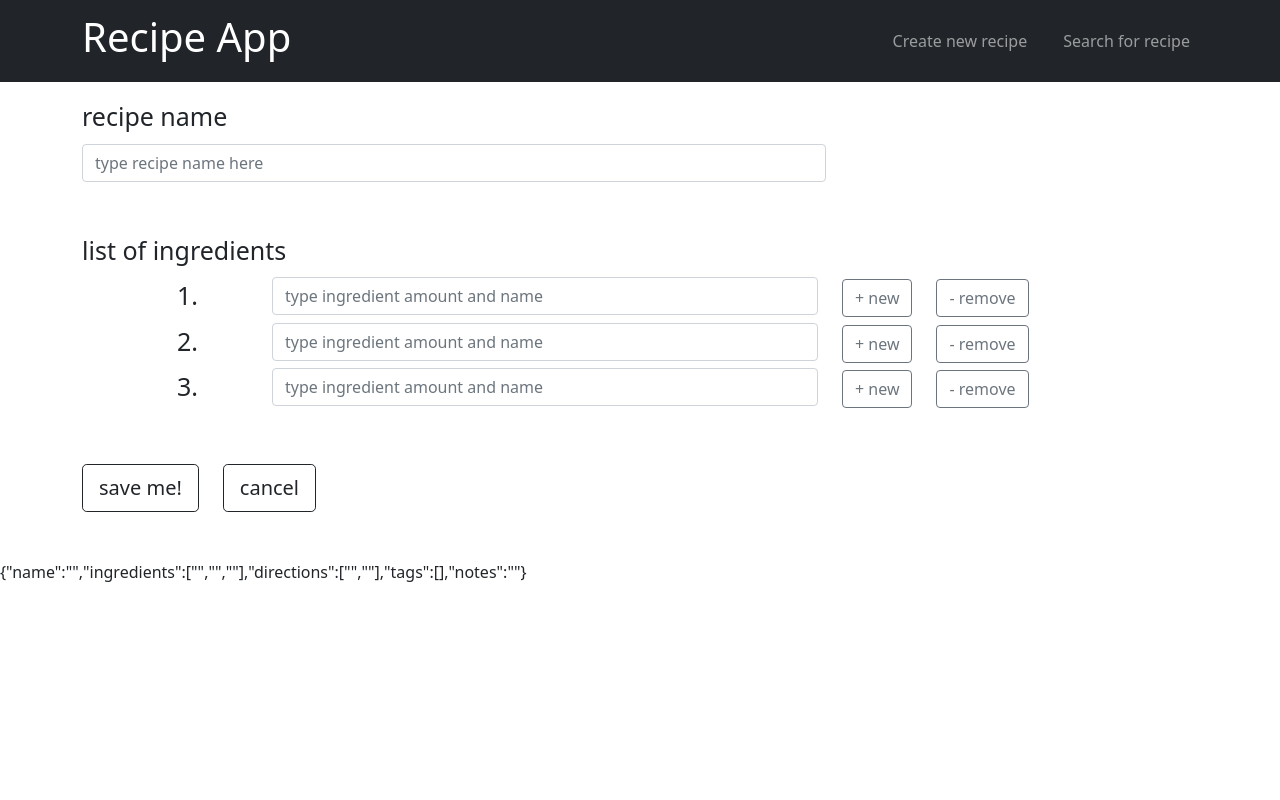
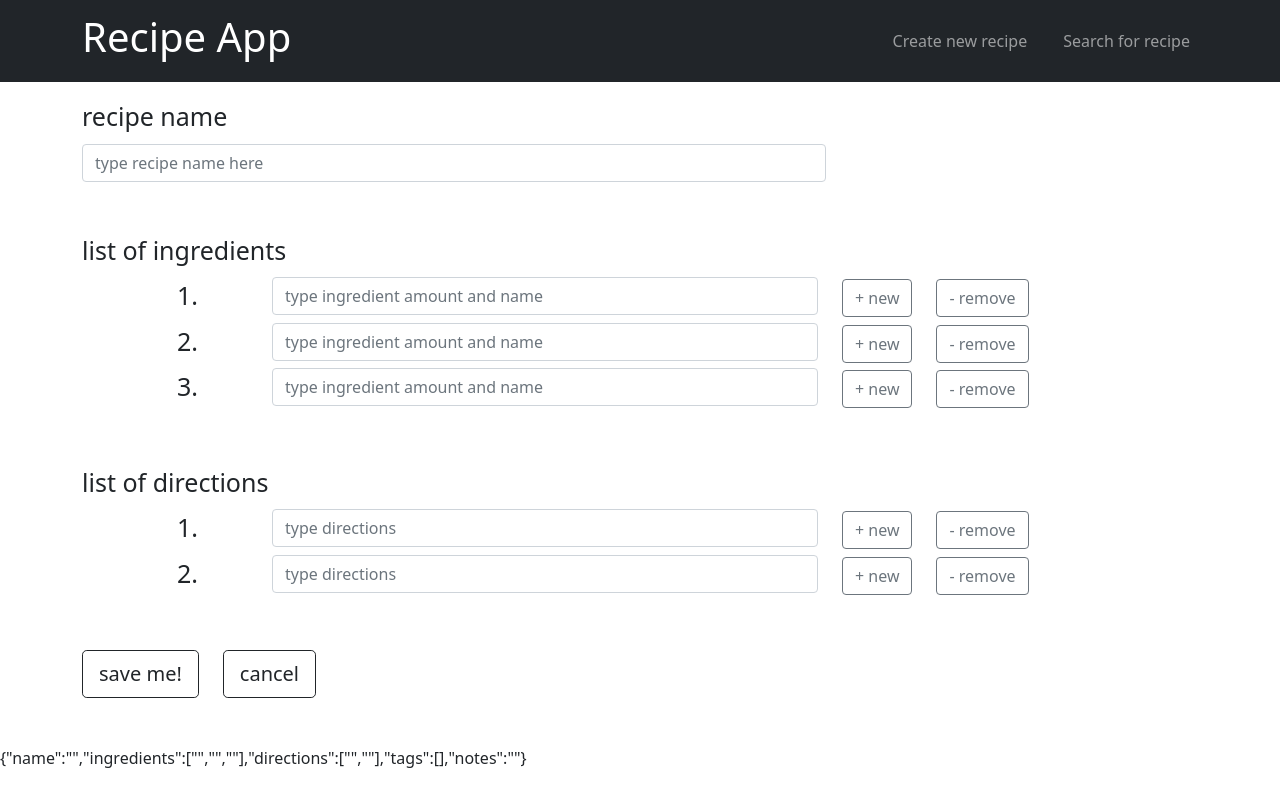
Before and after one commit to bmtef-02/recipe-app-client, a React (Create React App) app: page /new in a window 1280 px wide. Built offline with nearby package versions, Linux system fonts and the light colour scheme.

Commit message:
direction form

```diff
--- /dev/null
+++ b/src/components/DirectionFormComponent.js
@@ -0,0 +1,144 @@
+import React from 'react';
+import { Row, Col, Form } from 'react-bootstrap';
+import Button from 'react-bootstrap/Button'
+
+const styles = {
+    direction: {
+        fontSize: '25px',
+        marginBottom: '50px',
+    }
+}
+
+const Direction = (props) => {
+    const {
+        direction,
+        i,
+        handleFieldChange,
+        errors,
+    } = props;
+
+    return (
+        <React.Fragment>
+            <Col xs={{ span: 1, offset: 1 }}>
+                <Form.Label>{i + 1}.</Form.Label>
+            </Col>
+            <Col xs={7} md={6}>
+                <Form.Control
+                    onChange={handleFieldChange}
+                    isInvalid={!!errors.directions[i]}
+                    type='text'
+                    placeholder='type directions'
+                    name='directions'
+                    value={direction}
+                />
+            </Col>
+        </React.Fragment>
+    );
+};
+
+const AddButton = (props) => {
+    const {
+        directions,
+        direction,
+        setReqBody,
+        i,
+    } = props
+
+    const addForm = (event) => {
+        event.preventDefault();
+        const newArr = directions;
+        newArr.splice(event.target.id, 0, '');
+        setReqBody(prevState => {
+            return {
+                ...prevState,
+                directions: newArr
+            };
+        });
+    }
+
+    return (
+        <React.Fragment>
+            <Col xs='auto' className='d-none d-md-block'>
+                <Button variant='outline-secondary' name='direction' id={i} onClick={addForm}>+ new</Button>
+            </Col>
+            <Col xs='auto' className='d-md-none'>
+                <Button variant='outline-secondary' name='direction' id={i} onClick={addForm}>+</Button>
+            </Col>
+        </React.Fragment>
+    );
+};
+
+const RemoveButton = (props) => {
+    const {
+        directions,
+        direction,
+        setReqBody,
+        i,
+    } = props;
+
+    const removeForm = (event) => {
+        event.preventDefault();
+        const newArr = directions;
+        newArr.splice(event.target.id, 1);
+        setReqBody(prevState => {
+            return {
+                ...prevState,
+                directions: newArr
+            };
+        });
+    };
+
+    if (directions.length > 1) {
+        return (
+            <React.Fragment>
+                <Col xs='auto' className='d-none d-md-block'>
+                    <Button variant='outline-secondary' name='direction' id={i} onClick={removeForm}>- remove</Button>
+                </Col>
+                <Col xs='auto' className='d-md-none'>
+                    <Button variant='outline-secondary' name='direction' id={i} onClick={removeForm}>-</Button>
+                </Col>
+            </React.Fragment>
+        );
+    } else return null;
+};
+
+export default function DirectionForm(props) {
+    const {
+        handleFieldChange,
+        reqBody,
+        setReqBody,
+        errors,
+    } = props;
+
+    return (
+        <Row style={styles.direction}>
+            <Form.Label>list of directions</Form.Label>
+            {reqBody.directions.map((direction, i) => (
+                <Form.Group key={i} controlId={i}>
+                    <Row>
+                        <Direction
+                            direction={direction}
+                            i={i}
+                            handleFieldChange={handleFieldChange}
+                            errors={errors}
+                        />
+                        <AddButton
+                            directions={reqBody.directions}
+                            direction={direction}
+                            setReqBody={setReqBody}
+                            i={i}
+                            key={`add ${direction}`}
+                        />
+                        <RemoveButton
+                            directions={reqBody.directions}
+                            direction={direction}
+                            setReqBody={setReqBody}
+                            i={i}
+                            key={`remove ${direction}`}
+                        />
+                    </Row>
+                </Form.Group>
+            ))}
+        </Row>
+    );
+}
--- a/src/components/NewRecipeComponent.js
+++ b/src/components/NewRecipeComponent.js
@@ -3,7 +3,7 @@ import { Container, Row, Col, Button, Form } from "react-bootstrap";
 import Header from "./HeaderComponent";
 import NameForm from "./NameFormComponent";
 import IngredientForm from "./IngredientFormComponent";
-
+import DirectionForm from "./DirectionFormComponent";
 
 export default function NewRecipe() {
     const [reqBody, setReqBody] = useState({
@@ -37,17 +37,22 @@ export default function NewRecipe() {
             }
         } else if (event.target.name === 'ingredients') {
             const newIngredients = [...reqBody.ingredients];
-            console.log(`newIngredients: ${newIngredients}`)
-
             newIngredients[event.target.id] = event.target.value;
-            console.log(`i: ${event.target.id}, value: ${event.target.value}`)
-
             setReqBody(prevState => {
                 return {
                     ...prevState,
                     ingredients: newIngredients
                 }
-            })
+            });
+        } else if (event.target.name === 'directions') {
+            const newDirections = [...reqBody.directions];
+            newDirections[event.target.id] = event.target.value;
+            setReqBody(prevState => {
+                return {
+                    ...prevState,
+                    directions: newDirections
+                }
+            });
         }
     }
 
@@ -90,6 +95,12 @@ export default function NewRecipe() {
                         setReqBody={setReqBody}
                         errors={errors}
                     />
+                    <DirectionForm
+                        handleFieldChange={handleFieldChange}
+                        reqBody={reqBody}
+                        setReqBody={setReqBody}
+                        errors={errors}
+                    />
                     <Row className="mb-5">
                         <Col xs="auto">
                             <Button type="submit" variant="outline-dark" size="lg">save me!</Button>
```
